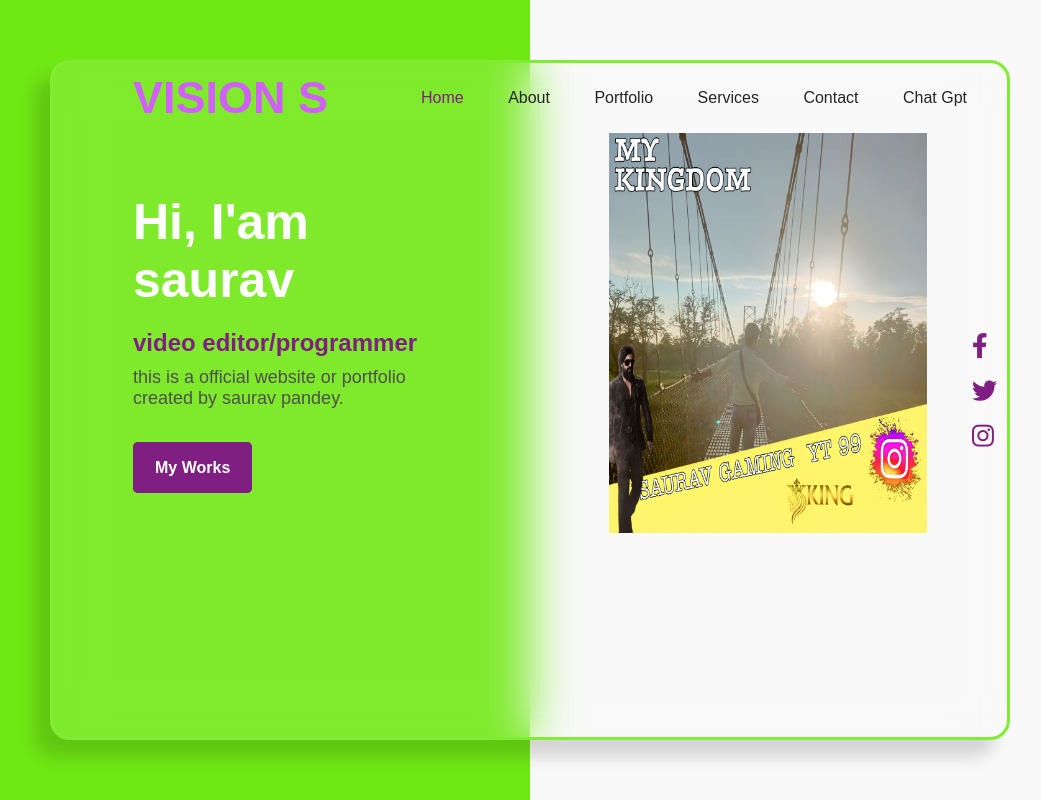
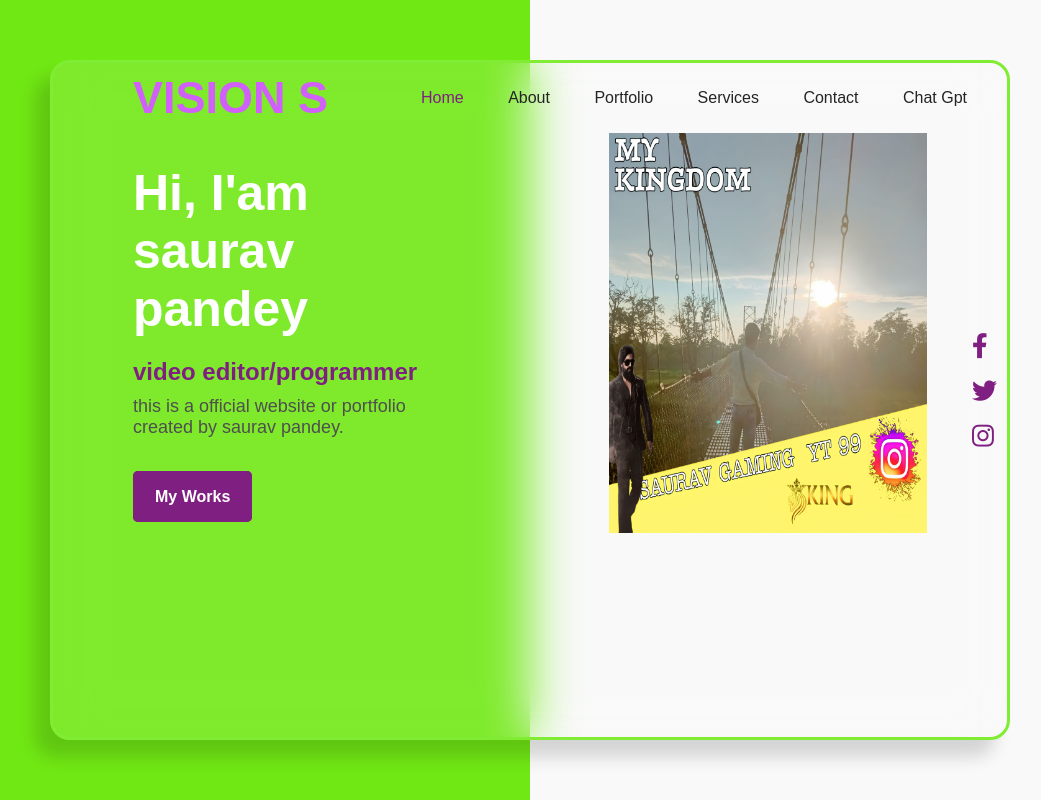
Before and after one commit to SauraV-Pandey999/worldofvisions, a plain HTML site: page profile.html in a window 1280 px wide. Shown: the whole page, without its empty margins (110-1151 px from the left). Drawn offline with Linux system fonts and the light colour scheme.

Commit message:
Update profile.html

```diff
--- a/profile.html
+++ b/profile.html
@@ -30,7 +30,7 @@
 
             <div class="content">
                 <div class="div-text">
-                    <h1>Hi, I'am saurav</h1>
+                    <h1>Hi, I'am saurav pandey</h1>
                     <h4>video editor/programmer </h4>
                     <p>this is a official website or portfolio created by saurav pandey.</p>
                         <a href="lap.html" class="btn">My Works</a>
```
